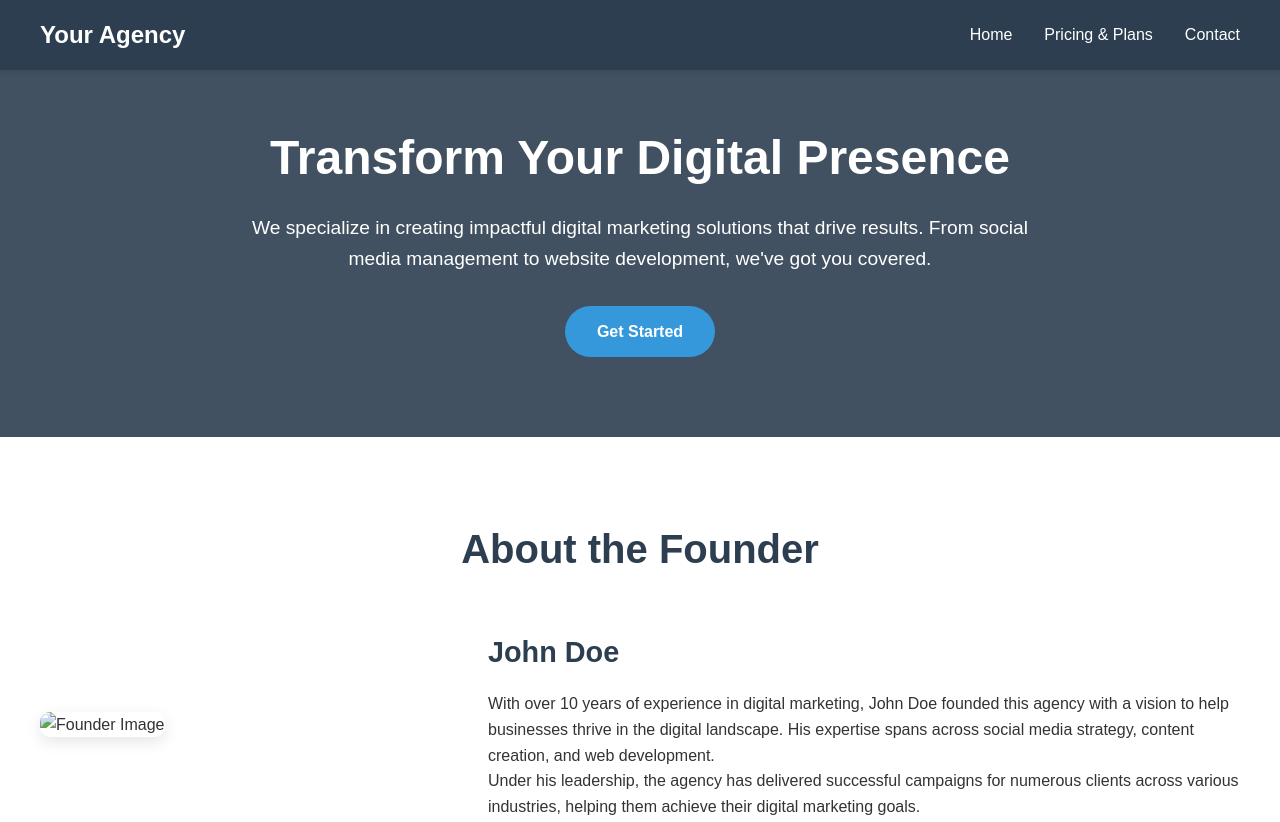
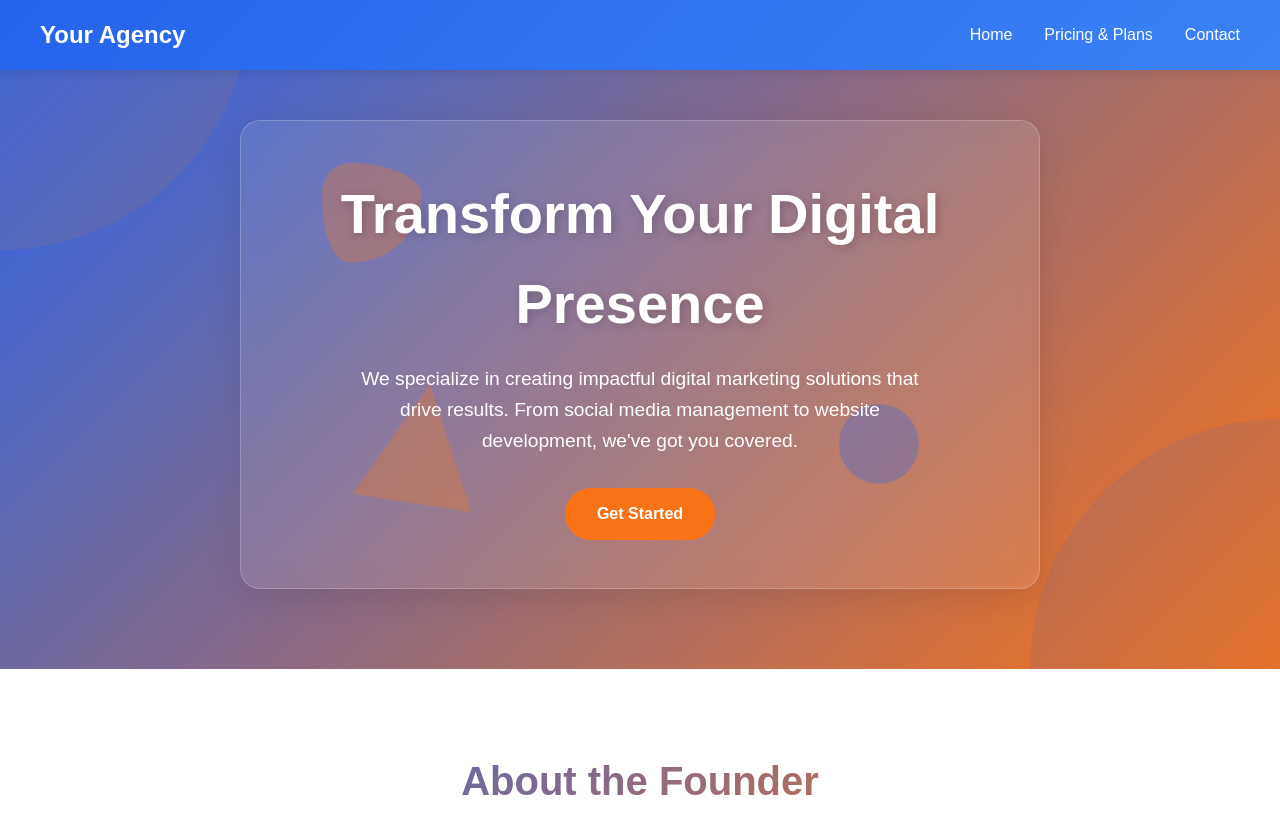
Before and after one commit to aneeshcollabs/inrushdigital, a plain HTML site: page index.html in a window 1280 px wide. Shown: the top 822 px of the page. Drawn offline with Linux system fonts and the light colour scheme.

Commit message:
Update index.html

```diff
--- a/index.html
+++ b/index.html
@@ -6,12 +6,15 @@
     <title>Digital Marketing Agency</title>
     <style>
         :root {
-            --primary-color: #2c3e50;
-            --secondary-color: #3498db;
-            --accent-color: #e74c3c;
-            --text-color: #333;
-            --light-bg: #f9f9f9;
+            --primary-color: #2563eb; /* Blue */
+            --secondary-color: #f97316; /* Orange */
+            --accent-color: #ea580c; /* Darker orange */
+            --text-color: #1e293b;
+            --light-bg: #f8fafc;
             --white: #ffffff;
+            --gradient-primary: linear-gradient(135deg, #2563eb 0%, #3b82f6 100%);
+            --gradient-secondary: linear-gradient(135deg, #f97316 0%, #fb923c 100%);
+            --gradient-mixed: linear-gradient(135deg, #2563eb 0%, #f97316 100%);
         }
 
         * {
@@ -28,13 +31,13 @@
 
         /* Navigation */
         .navbar {
-            background-color: var(--primary-color);
+            background: var(--gradient-primary);
             padding: 1rem 2rem;
             position: fixed;
             width: 100%;
             top: 0;
             z-index: 1000;
-            box-shadow: 0 2px 5px rgba(0,0,0,0.1);
+            box-shadow: 0 2px 10px rgba(0,0,0,0.1);
         }
 
         .nav-container {
@@ -68,40 +71,132 @@
             color: var(--secondary-color);
         }
 
-        /* Hero Section */
+        /* Hero Section with Abstract Design */
         .hero {
-            background: linear-gradient(rgba(44, 62, 80, 0.9), rgba(44, 62, 80, 0.9)), url('/api/placeholder/1200/800');
-            background-size: cover;
-            background-position: center;
+            background: var(--gradient-mixed);
             padding: 120px 2rem 80px;
             color: var(--white);
             text-align: center;
+            position: relative;
+            overflow: hidden;
+        }
+
+        .hero::before,
+        .hero::after {
+            content: '';
+            position: absolute;
+            width: 500px;
+            height: 500px;
+            border-radius: 50%;
+            opacity: 0.1;
+        }
+
+        .hero::before {
+            background: var(--secondary-color);
+            top: -250px;
+            left: -250px;
+        }
+
+        .hero::after {
+            background: var(--primary-color);
+            bottom: -250px;
+            right: -250px;
+        }
+
+        .abstract-poster {
+            position: relative;
+            max-width: 800px;
+            margin: 0 auto;
+            padding: 3rem;
+            background: rgba(255, 255, 255, 0.1);
+            backdrop-filter: blur(10px);
+            border-radius: 20px;
+            border: 1px solid rgba(255, 255, 255, 0.2);
+            box-shadow: 0 8px 32px rgba(0, 0, 0, 0.1);
+            overflow: hidden;
+        }
+
+        .abstract-shapes {
+            position: absolute;
+            top: 0;
+            left: 0;
+            width: 100%;
+            height: 100%;
+            pointer-events: none;
+        }
+
+        .shape {
+            position: absolute;
+            opacity: 0.3;
+        }
+
+        .shape-1 {
+            width: 100px;
+            height: 100px;
+            background: var(--secondary-color);
+            border-radius: 30% 70% 70% 30% / 30% 30% 70% 70%;
+            top: 10%;
+            left: 10%;
+            animation: float 6s ease-in-out infinite;
+        }
+
+        .shape-2 {
+            width: 80px;
+            height: 80px;
+            background: var(--primary-color);
+            border-radius: 50%;
+            bottom: 20%;
+            right: 15%;
+            animation: float 4s ease-in-out infinite;
+        }
+
+        .shape-3 {
+            width: 120px;
+            height: 120px;
+            background: var(--secondary-color);
+            clip-path: polygon(50% 0%, 0% 100%, 100% 100%);
+            top: 60%;
+            left: 15%;
+            animation: float 8s ease-in-out infinite;
+        }
+
+        @keyframes float {
+            0%, 100% { transform: translateY(0) rotate(0deg); }
+            50% { transform: translateY(-20px) rotate(10deg); }
         }
 
         .hero h1 {
-            font-size: 3rem;
+            font-size: 3.5rem;
             margin-bottom: 1rem;
+            position: relative;
+            z-index: 1;
+            text-shadow: 2px 2px 10px rgba(0,0,0,0.2);
         }
 
         .hero p {
             font-size: 1.2rem;
-            max-width: 800px;
+            max-width: 600px;
             margin: 0 auto 2rem;
+            position: relative;
+            z-index: 1;
         }
 
         .btn-primary {
             display: inline-block;
-            background-color: var(--secondary-color);
+            background: var(--secondary-color);
             color: var(--white);
             padding: 0.8rem 2rem;
             border-radius: 30px;
             text-decoration: none;
             font-weight: bold;
-            transition: background-color 0.3s;
+            transition: all 0.3s;
+            position: relative;
+            z-index: 1;
         }
 
         .btn-primary:hover {
-            background-color: #2980b9;
+            transform: translateY(-2px);
+            box-shadow: 0 5px 15px rgba(249, 115, 22, 0.4);
         }
 
         /* Section Styles */
@@ -121,7 +216,9 @@
 
         .section-title h2 {
             font-size: 2.5rem;
-            color: var(--primary-color);
+            background: var(--gradient-mixed);
+            -webkit-background-clip: text;
+            -webkit-text-fill-color: transparent;
             margin-bottom: 1rem;
         }
 
@@ -141,6 +238,7 @@
             width: 100%;
             border-radius: 10px;
             box-shadow: 0 5px 15px rgba(0,0,0,0.1);
+            border: 2px solid var(--secondary-color);
         }
 
         .owner-content {
@@ -168,6 +266,7 @@
             box-shadow: 0 3px 10px rgba(0,0,0,0.1);
             text-align: center;
             transition: transform 0.3s;
+            border-top: 3px solid var(--secondary-color);
         }
 
         .service-card:hover {
@@ -178,6 +277,7 @@
             font-size: 2.5rem;
             color: var(--secondary-color);
             margin-bottom: 1rem;
+            text-shadow: 2px 2px 5px rgba(249, 115, 22, 0.2);
         }
 
         /* Portfolio Section */
@@ -207,7 +307,7 @@
             left: 0;
             width: 100%;
             height: 100%;
-            background: rgba(44, 62, 80, 0.9);
+            background: var(--gradient-mixed);
             display: flex;
             flex-direction: column;
             justify-content: center;
@@ -218,7 +318,7 @@
         }
 
         .portfolio-item:hover .portfolio-overlay {
-            opacity: 1;
+            opacity: 0.9;
         }
 
         /* Testimonials Section */
@@ -234,6 +334,7 @@
             padding: 2rem;
             border-radius: 10px;
             box-shadow: 0 3px 10px rgba(0,0,0,0.1);
+            border-left: 4px solid var(--secondary-color);
         }
 
         .testimonial-content {
@@ -254,6 +355,7 @@
             padding: 2rem;
             border-radius: 10px;
             box-shadow: 0 3px 10px rgba(0,0,0,0.1);
+            border-top: 3px solid var(--secondary-color);
         }
 
         .form-group {
@@ -264,6 +366,7 @@
             display: block;
             margin-bottom: 0.5rem;
             font-weight: bold;
+            color: var(--primary-color);
         }
 
         .form-group input,
@@ -273,6 +376,13 @@
             border: 1px solid #ddd;
             border-radius: 5px;
             font-size: 1rem;
+            transition: border-color 0.3s;
+        }
+
+        .form-group input:focus,
+        .form-group textarea:focus {
+            border-color: var(--secondary-color);
+            outline: none;
         }
 
         .form-group textarea {
@@ -282,7 +392,7 @@
 
         /* Footer */
         .footer {
-            background-color: var(--primary-color);
+            background: var(--gradient-primary);
             color: var(--white);
             padding: 4rem 2rem 2rem;
         }
@@ -298,6 +408,7 @@
         .footer-section h4 {
             font-size: 1.2rem;
             margin-bottom: 1rem;
+            color: var(--secondary-color);
         }
 
         .footer-section ul {
@@ -325,6 +436,16 @@
             border-top: 1px solid rgba(255,255,255,0.1);
         }
 
+        /* All links in content areas */
+        a {
+            color: var(--secondary-color);
+            text-decoration: none;
+        }
+
+        a:hover {
+            text-decoration: underline;
+        }
+
         /* Responsive Design */
         @media (max-width: 768px) {
             .nav-links {
@@ -332,7 +453,11 @@
             }
 
             .hero h1 {
-                font-size: 2rem;
+                font-size: 2.5rem;
+            }
+
+            .abstract-poster {
+                padding: 2rem;
             }
 
             .about-owner {
@@ -361,9 +486,16 @@
     </nav>
 
     <header class="hero">
-        <h1>Transform Your Digital Presence</h1>
-        <p>We specialize in creating impactful digital marketing solutions that drive results. From social media management to website development, we've got you covered.</p>
-        <a href="#contact" class="btn-primary">Get Started</a>
+        <div class="abstract-poster">
+            <div class="abstract-shapes">
+                <div class="shape shape-1"></div>
+                <div class="shape shape-2"></div>
+                <div class="shape shape-3"></div>
+            </div>
+            <h1>Transform Your Digital Presence</h1>
+            <p>We specialize in creating impactful digital marketing solutions that drive results. From social media management to website development, we've got you covered.</p>
+            <a href="#contact" class="btn-primary">Get Started</a>
+        </div>
     </header>
 
     <section class="section">
```
